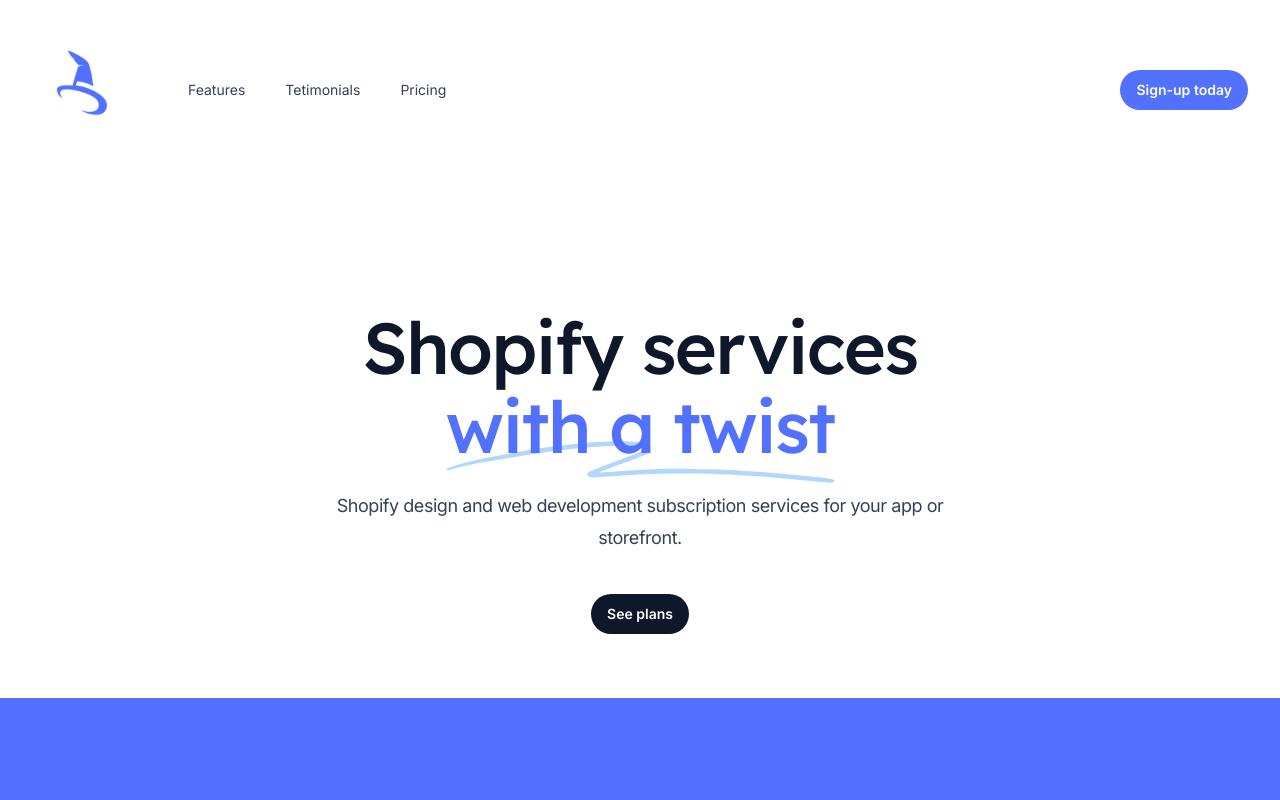
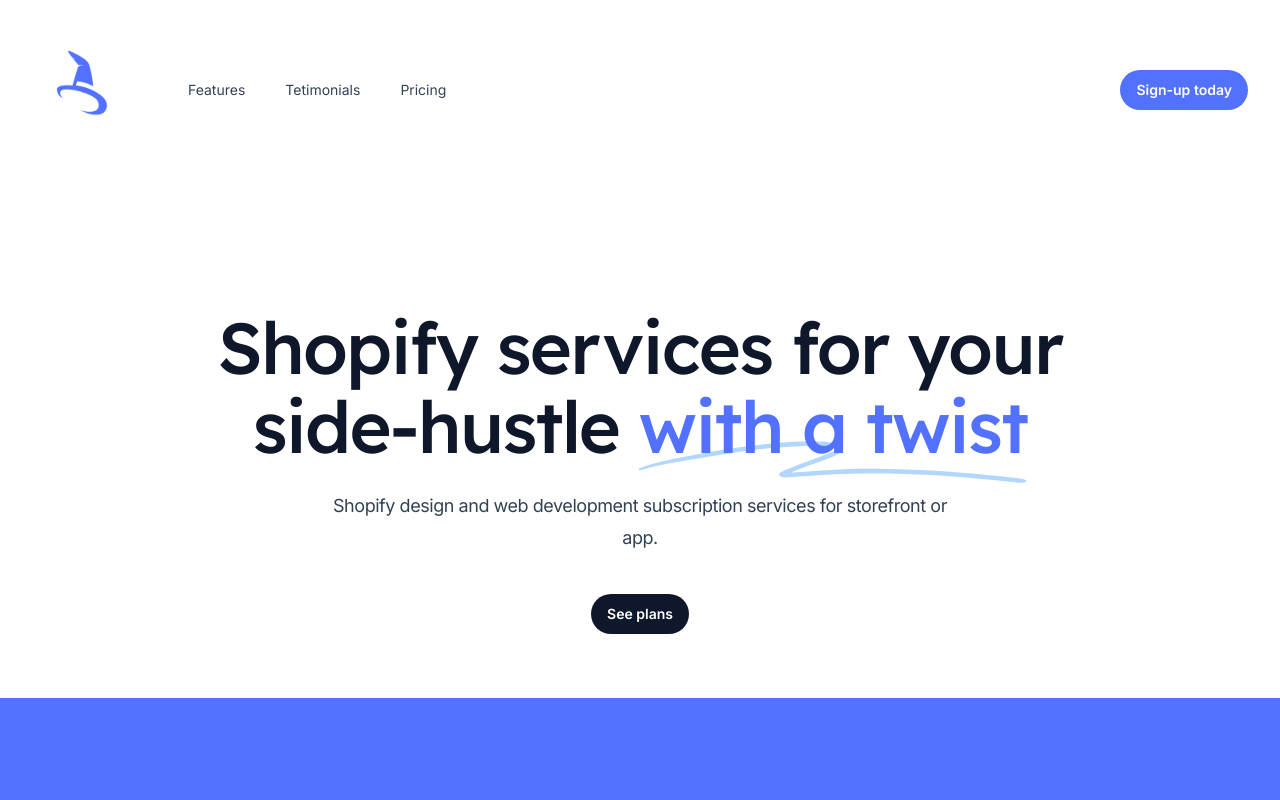
Before and after one commit to dcgleason/webshop-landing, a Next.js app: page / in a window 1280 px wide. Shown: the top 800 px of the page. Built offline with nearby package versions, Linux system fonts and the light colour scheme.

Commit message:
update to niche

```diff
--- a/src/components/Hero.jsx
+++ b/src/components/Hero.jsx
@@ -13,7 +13,7 @@ export function Hero() {
   return (
     <Container className="pb-16 pt-20 text-center lg:pt-32">
       <h1 className="mx-auto max-w-4xl font-display text-5xl font-medium tracking-tight text-slate-900 sm:text-7xl">
-      Shopify services{' '}
+      Shopify services for your side-hustle{' '}
         <span className="relative whitespace-nowrap text-[#5271ff]">
           <svg
             aria-hidden="true"
@@ -28,7 +28,7 @@ export function Hero() {
 
       </h1>
       <p className="mx-auto mt-6 max-w-2xl text-lg tracking-tight text-slate-700">
-      Shopify design and web development subscription services for your app or storefront.
+      Shopify design and web development subscription services for storefront or app.
       </p>
       <div className="mt-10 flex justify-center gap-x-6">
         <Button href="#pricing">See plans</Button>
```
